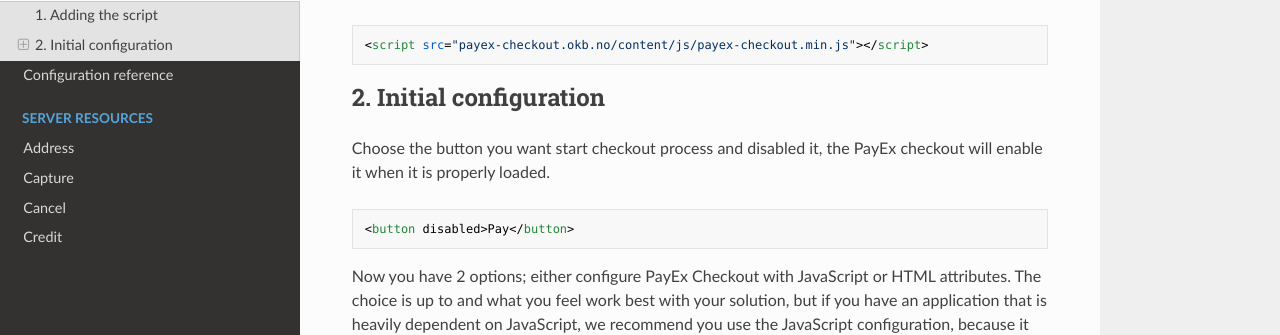
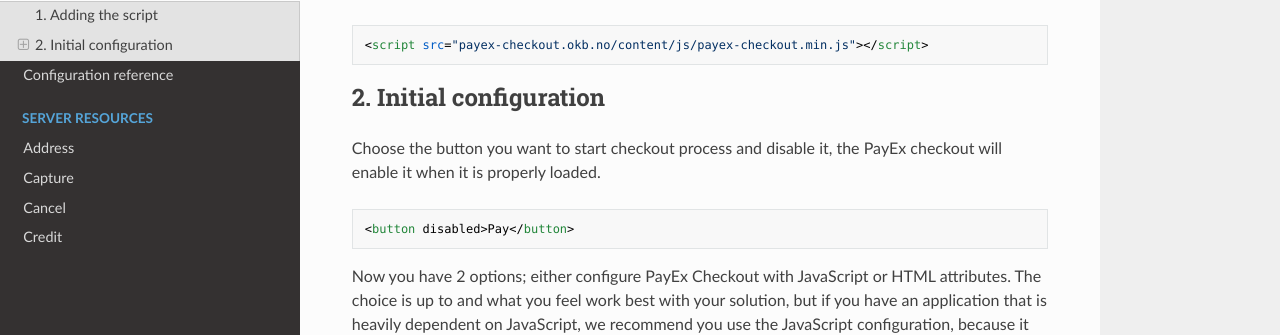
Before and after one commit to PayEx/PayEx.Checkout.Documentation, an MkDocs documentation site: the page built from docs/gettingStarted.md, in a window 1280 px wide and 1375 px high. Shown: the part 239-574 px from the top of the window. Built offline with MkDocs 1.6.1, drawn with Linux system fonts in a browser that asks for light colours; nearby versions of some CDN libraries; old or Windows-style settings are respelled for this version of MkDocs.

Commit message:
Fix typo

```diff
--- a/docs/gettingStarted.md
+++ b/docs/gettingStarted.md
@@ -6,7 +6,7 @@
 
 
 ## 2. Initial configuration
-Choose the button you want start checkout process and disabled it, the PayEx checkout will enable it when it is properly loaded.
+Choose the button you want to start checkout process and disable it, the PayEx checkout will enable it when it is properly loaded.
 
     <button disabled>Pay</button>
 
```
